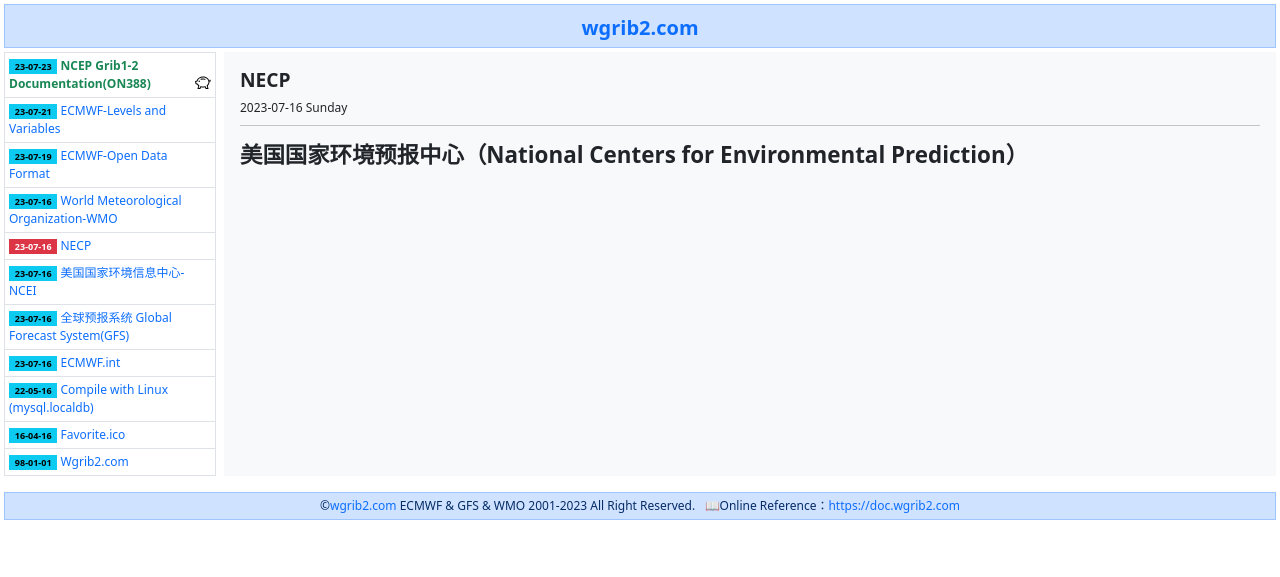
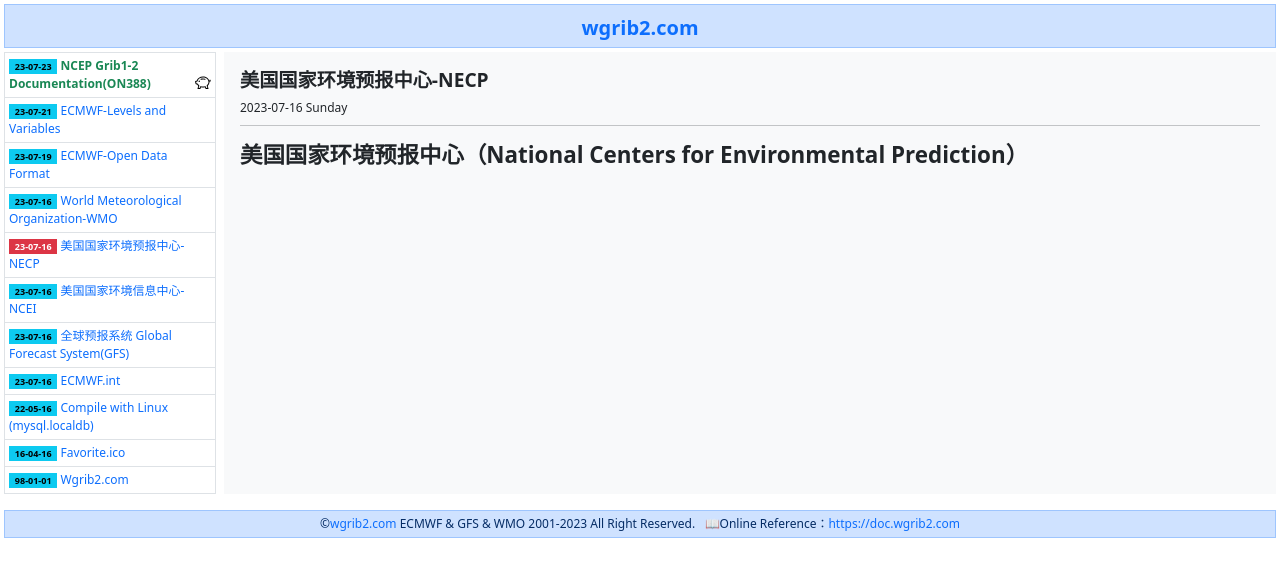
Before and after one commit to helloyuzz/wgrib2.com, a Jekyll site: the page built from _posts/2023-07-16-Who is NCEP.md, in a window 1280 px wide. Shown: the top 577 px of the page. Built offline with Jekyll 4.4.1, drawn with Linux system fonts in a browser that asks for light colours.

Commit message:
Update 2023-07-16-Who is NCEP.md

```diff
--- a/_posts/2023-07-16-Who is NCEP.md
+++ b/_posts/2023-07-16-Who is NCEP.md
@@ -1,5 +1,5 @@
 ---
-title: NECP
+title: 美国国家环境预报中心-NECP
 layout: post
 fixtop: false
 ---
```
